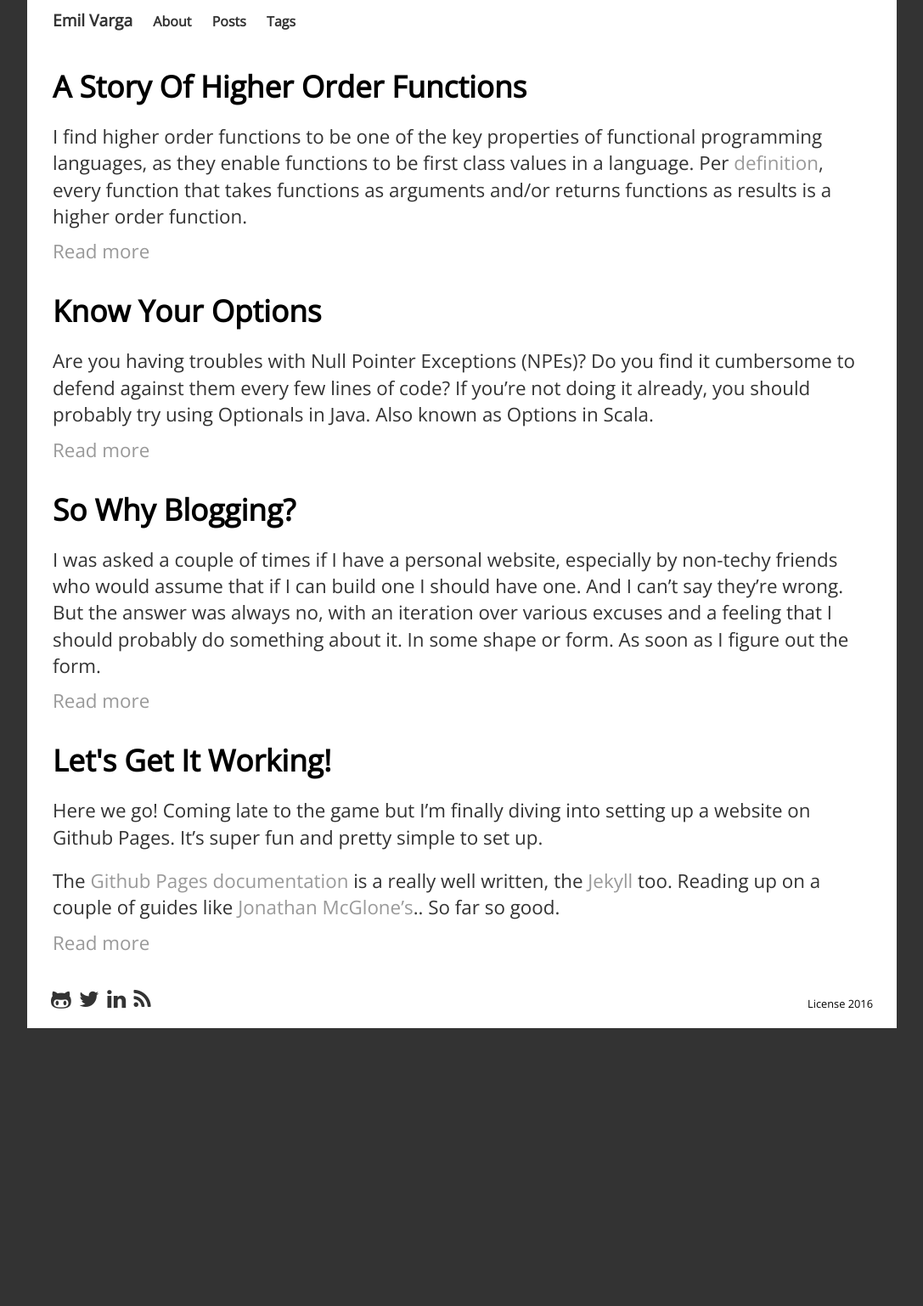
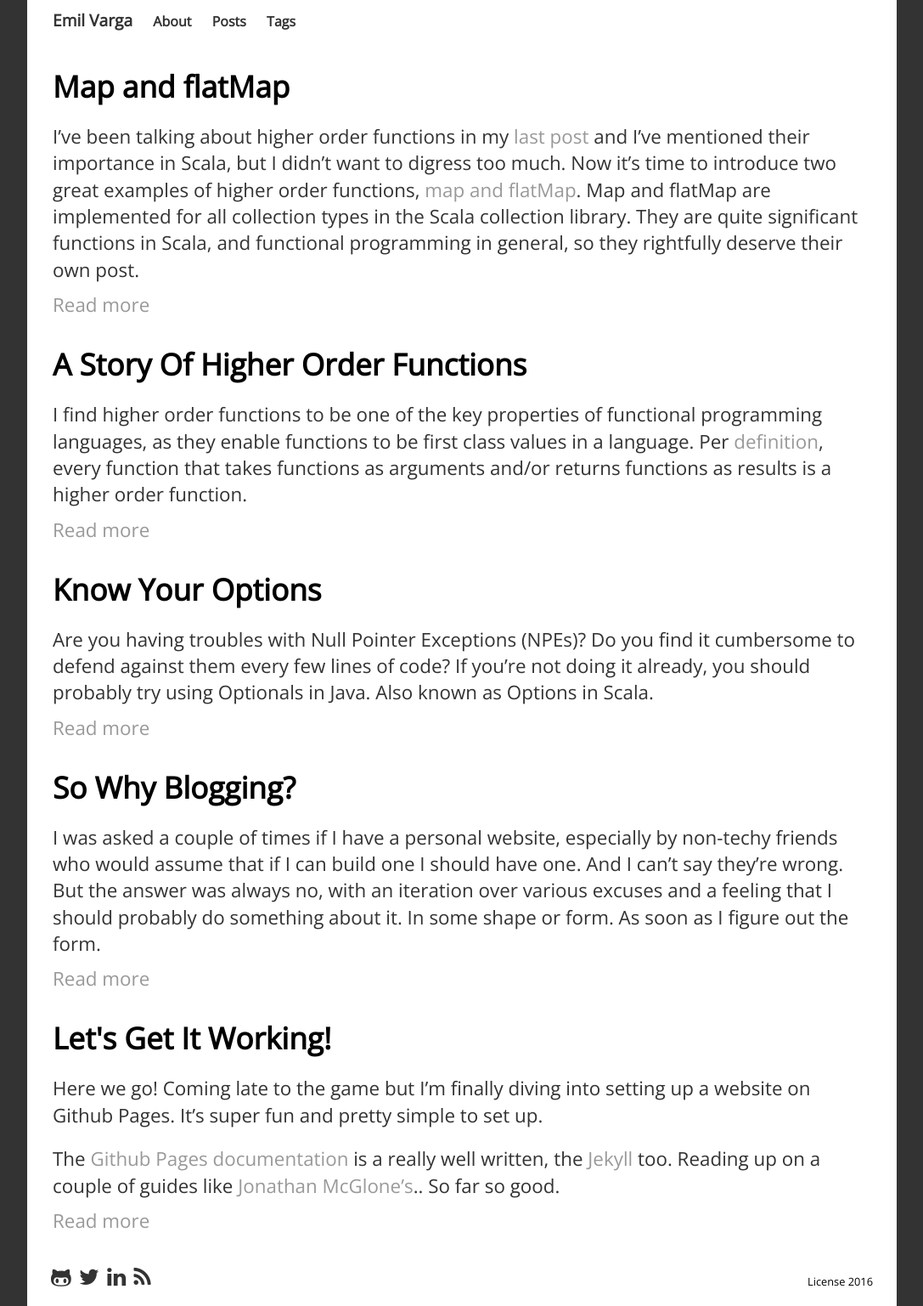
Before and after one commit to cogitor/cogitor.github.io, a Jekyll site: the page built from index.md, in a window 1280 px wide. Shown: the whole page at 85% size, without its empty margins (96-1183 px from the left). Built offline with Jekyll 4.4.1, drawn with Linux system fonts in a browser that asks for light colours; nearby versions of some CDN libraries; a style sheet for code colours, icons or effects is not loaded; before the commit the page ends 1210 px from its top, so only the background shows below that; some of the changed lines change nothing that is shown.

Commit message:
publish map/flatMap

```diff
--- a/_posts/2016-03-28-a-story-of-higher-order-functions.md
+++ b/_posts/2016-03-28-a-story-of-higher-order-functions.md
@@ -215,6 +215,8 @@ list.foreach(element => System.out.print(element + " ")) // prints: 1 2 4 8
 {% endcapture %}
 {% include code_snippet.html class="scala" code=my_include %}
 
+**Edit**: Other more notable higher order functions on collections would be [map and flatMap](http://www.brunton-spall.co.uk/post/2011/12/02/map-map-and-flatmap-in-scala/). There is a lot written about them already and I've decided to dedicate a [separate blog post](/posts/2016/04/10/map-and-flatmap) to them as well.
+
 Higher order functions are an integral part of Scala, baked into some of the most important features. I believe they are essential for understanding not only Scala, but functional programming in general. They can be utilised to implement an asynchronous programming model (like what we've seen with callback functions in C and JavaScript), as well as used for many other use cases.
 
 Together with other functional paradigms, they can improve code reliability and parallelizability by enabling you to write a more stateless and side-effect-free code.
--- /dev/null
+++ b/_posts/2016-04-10-map-and-flatmap.md
@@ -0,0 +1,171 @@
+---
+title: Map and flatMap
+date: 2016-04-10
+tags: [scala, higher order functions, map, flatmap, for comprehension]
+image: /assets/scala_code.jpg
+---
+
+I've been talking about higher order functions in my [last post](/posts/2016/03/28/a-story-of-higher-order-functions) and I've mentioned their importance in Scala, but I didn't want to digress too much. Now it's time to introduce two great examples of higher order functions, [map and flatMap](http://www.brunton-spall.co.uk/post/2011/12/02/map-map-and-flatmap-in-scala/). Map and flatMap are implemented for all collection types in the Scala collection library. They are quite significant functions in Scala, and functional programming in general, so they rightfully deserve their own post.
+
+<!--break-->
+
+## Map
+
+Let's recall the foreach function mentioned in the [previous post](/posts/2016/03/28/a-story-of-higher-order-functions): `list.foreach(print)`. It is used to execute a function for each element of a collection.
+
+Map is applying a function on each element of a collection similar to foreach, with the difference that map returns a new collection as a result. So we can think of the function supplied to map as a transformation function, which we can use to transform a collection of `N` elements into a new collection of `N` transformed elements.
+
+{% capture my_include %}// let's introduce a list of integers
+val list = List(1, 2, 4, 8)
+
+// and use a simple increment function
+def increment(value: Int): Int = value + 1
+
+// map will call the increment function on each element of the list
+// and return a new list with the incremented values
+val result = list.map(increment)
+// returns: List(2, 3, 5, 9)
+{% endcapture %}
+{% include code_snippet.html class="scala" code=my_include %}
+
+## FlatMap
+
+[FlatMap](http://alvinalexander.com/scala/collection-scala-flatmap-examples-map-flatten) is similar to map, with the requirement that the elements of the collection are collections as well, and with an additional step of [flattening](http://alvinalexander.com/scala/how-to-flatten-list-lists-in-scala-with-flatten-method) the elements of a collection after executing the transformation function.
+
+Flatten is a standard operation of converting a lists of lists into one list with all the elements. For all collection types.
+
+{% capture my_include %}// if we have a list of lists of integers named, creatively, listOfLists
+val listOfLists: List[List[Int]] = List(List(1, 2), List(4, 8), List())
+
+// we can convert it into a list of integers which maintains all the elements of the sublists
+val result: List[Int] = listOfLists.flatten
+// returns: List(1, 2, 4, 8)
+{% endcapture %}
+{% include code_snippet.html class="scala" code=my_include %}
+
+Therefore, flatmap would execute the transformation function on each list element of the listOfLists and return a single flattened list with all the transformed elements.
+
+{% capture my_include %}// if we have the same list of lists of integers
+val list = List(List(1, 2), List(4, 8), List())
+
+// let us use the previously defined increment function again
+def increment(value: Int): Int = value + 1
+
+// calling flatMap should result in the map functions executed on the sublists List(1, 2) and List(4, 8)
+// followed by a flatten
+val result = list.flatMap(subList => subList.map(increment))
+// returns: List(2, 3, 5, 9)
+
+// if we were to call a map instead of flatMap we would instead increments the integer values
+// in the list of lists, without flattening it
+// list.map(subList => subList.map(increment))
+// returns: List(List(2, 3), List(4, 8), List())
+{% endcapture %}
+{% include code_snippet.html class="scala" code=my_include %}
+
+I wouldn't dive deeper into the theory as I have only started scratching the surface myself, but I was constantly coming across the importance of the flatMap function for defining [monads](https://en.wikipedia.org/wiki/Monad_(functional_programming)) in functional programming. One thing I've learned so far is that not every construct that has a flatMap function is a monad, and that Scala has more flexible monad-like types. If interested, you can find more in [this Stack Overflow discussion](http://stackoverflow.com/questions/27750046/is-a-collection-with-flatmap-a-monad).
+
+## More than collections
+
+Map and flatMap functions exist in other classes as well, not just collections. A good example are container classes like [Option](http://www.scala-lang.org/api/current/index.html#scala.Option), [Future](http://www.scala-lang.org/api/current/#scala.concurrent.Future) and [Try](http://www.scala-lang.org/api/current/index.html#scala.util.Try). And we can implement them for our own classes as well.
+
+I talked about Scala Options [before](/posts/2016/03/08/know-your-options) but I didn't mention how useful map and flatMap functions are with the Option container.
+
+Take, for instance, the map function. Calling the map function on a Option instance (which can be either a `Some(value)` or `None`) will execute the function only if the value is an instance of `Some`. So we can use this to conditionally execute a function without handling the None instance.
+
+{% capture my_include %}// let's re-introduce an optional result with the type of Option[Result]
+// which can either have the value of Some(Result) or None
+val result: Option[Result] = ...
+
+// a doSomeWork function will only be executed if there is Some(Result)
+result.map( res => res.doSomeWork() )
+{% endcapture %}
+{% include code_snippet.html class="scala" code=my_include %}
+
+On the other hand, the flatMap function can be even more useful with Options, as flattening a list of `Option(value)` returns a list of values, with only the values which exist, filtering out the `None` values.
+
+{% capture my_include %}// let's use a list of integers
+val list = List(1, 2, 4, 8)
+
+// and let's introduce a function that returns Option[Int]
+// such that for any value smaller than or equal 3, it returns None
+// otherwise it returns Some(value)
+def isBigEnough(value: Int): Option[Int] = if (value > 3) Some(value) else None
+
+// if we call this in a map function
+// we will get a list of Option[Int]
+val result: List[Option[Int]] = list.map(elem => isBigEnough(elem))
+// it returns: List(None, None, Some(4), Some(8))
+
+// but we can call this function in flatMap to return a filtered list of integers
+// with only the existing values
+val result: List[Int] = list.flatMap(elem => isBigEnough(elem))
+// returns: List(4, 8)
+{% endcapture %}
+{% include code_snippet.html class="scala" code=my_include %}
+
+I will not get into [Try](http://danielwestheide.com/blog/2012/12/26/the-neophytes-guide-to-scala-part-6-error-handling-with-try.html) and [Futures](http://docs.scala-lang.org/overviews/core/futures.html) for now, as they would deserve more than just a few setences each, but I urge you to read more about both them if you're interested.
+
+## The for comprehension
+
+There is a nice syntactic sugar in Scala that allows us to combine map and flatMap functions in a more readable way, using [for comprehensions](http://debasishg.blogspot.ie/2008/03/monads-another-way-to-abstract.html).
+
+We can explain it using the above example and Options:
+
+{% capture my_include %}// let's use a list of integers from the example above
+val list = List(1, 2, 4, 8)
+
+// and let's also use the function defined in the example above
+def isBigEnough(value: Int): Option[Int] = ...
+
+// we can call the map function from the above example
+list.map(elem => isBigEnough(elem))
+
+// but we can also write the same using the for comprehension
+for {
+  elem <- list  // iterate through the elements
+} yield isBigEnough(elem)
+// returns: List(None, None, Some(4), Some(8))
+
+// we can call the flatMap function from the above example
+list.flatMap(elem => isBigEnough(elem))
+
+// or we can write it using the for comprehension
+for {
+  elem <- list // iterate through the elements
+  option <- isBigEnough(elem) // call isBigEnough for each element
+} yield option
+// returns: List(4, 8)
+{% endcapture %}
+{% include code_snippet.html class="scala" code=my_include %}
+
+So executing a statement on elements inside the for sections is equal to calling it in flatMap, and executing a statement in the yield section is equal to calling the statement in map. Let's see a more complex example combining everything we've seen before.
+
+{% capture my_include %}// let's use the previously introduced list of lists of integers
+val listOfLists = List(List(1, 2), List(4, 8), List())
+
+// let's also use the increment function we already know
+def increment(value: Int): Int = value + 1
+
+// we can use the for comprehension to write the flatMap execution
+// from the beginning of the post: list.flatMap(subList => subList.map(increment))
+val transformedList = for {
+  subList <- listOfLists
+  converted <- subList.map(increment)
+} yield converted
+// transformedList = List(2, 3, 5, 9)
+
+// and we can also call the isBigEnough function to take only the elements > 3
+for {
+  converted <- transformedList
+  option <- isBigEnough(converted)
+} yield option
+// returns: List(5, 9)
+{% endcapture %}
+{% include code_snippet.html class="scala" code=my_include %}
+
+## Parallel execution
+
+Map and flatMap allow for easily processing collections in parallel. One can simply parallelise map and flatMap executions in Scala, by utilising [parallel collections](http://docs.scala-lang.org/overviews/parallel-collections/overview.html). It's as simple as adding `.par` to a collection to convert it to a parallel collection. Calling map or flatMap on the newly created parallel collection will now execute in parallel, utilising the number of cores available in the executing machine.
+
+It's not a surprise that the map function is the key building block of the [MapReduce](https://en.wikipedia.org/wiki/MapReduce) programming model used for batch processing enormous amount of data in parallel in Google and in [Apache Hadoop](https://en.wikipedia.org/wiki/Apache_Hadoop). And both map and flatMap are  heavily utilised in [Apache Spark](https://en.wikipedia.org/wiki/Apache_Spark) as well.
--- a/css/main.css
+++ b/css/main.css
@@ -176,10 +176,12 @@ ul.posts li, ul.latest li {
     padding-left: 10px;
     overflow: hidden;
     padding-bottom: 20px;
+    max-width: 500px;
 }
 
 .tag_box li {
     line-height: 28px;
+    padding-bottom: 6px;
 }
 
 .tag_box li i {
```
